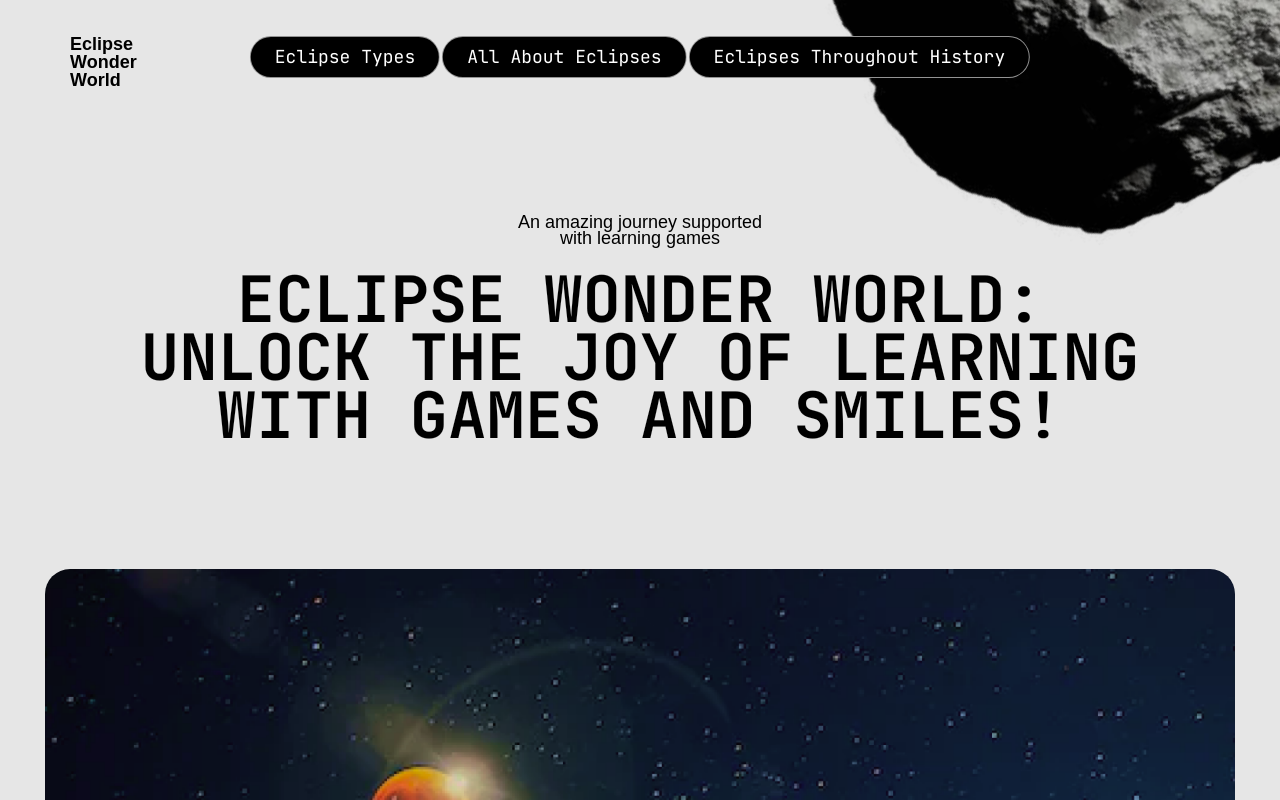
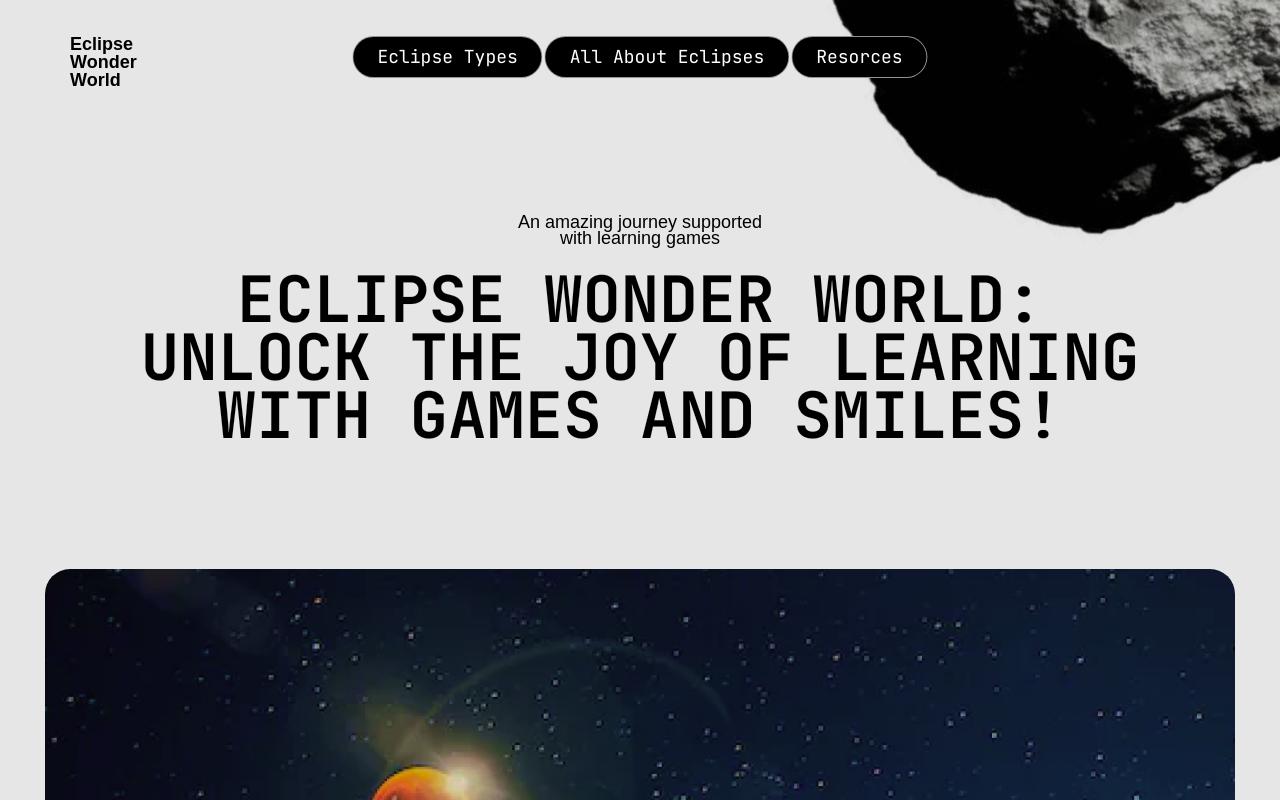
Before and after one commit to MOAZ-DEV/eclipsewonderworld, a React (Vite) app: page /eclipsewonderworld/home in a window 1280 px wide. Built offline with nearby package versions, Linux system fonts and the light colour scheme.

Commit message:
:ambulance:

```diff
--- a/src/components/Footer.tsx
+++ b/src/components/Footer.tsx
@@ -7,14 +7,14 @@ export const Footer = () => <footer>
             This website made with team full with passion. Targeted to deliver knowledge to the young generation!</h3>
         <div className="wrap">
             <div className="video">
-                <video src={lnv} autoPlay={true} playsInline={true} loop={true} ></video>
+                <video src={lnv} autoPlay={true} playsInline={true} loop={true} controls></video>
                 <h4 className="HR18">
                     Some eclipses could cause eye damage to us. Get know to it and learn how to avoid getting harm from it.</h4>
             </div>
             <ul>
                 <li className="BR14"><a href="/eclipsewonderworld/eclipse_types">Eclipse Types</a></li>
                 <li className="BR14"><a href="/eclipsewonderworld/about_eclipses_page">All About Eclipses</a></li>
-                <li className="BR14"><a href="/eclipsewonderworld/eclipses_throughout_history">Eclipses Throughout History</a></li>
+                <li className="BR14"><a href="/eclipsewonderworld/resorces">Resorces</a></li>
             </ul>
         </div>
     </div>
--- a/src/components/NavBar.tsx
+++ b/src/components/NavBar.tsx
@@ -6,6 +6,6 @@ export const NavBar = () => <nav>
     <ul>
         <li className="BR14"><a href="/eclipsewonderworld/eclipse_types">Eclipse Types</a></li>
         <li className="BR14"><a href="/eclipsewonderworld/about_eclipses_page">All About Eclipses</a></li>
-        <li className="BR14"><a href="/eclipsewonderworld/eclipses_throughout_history">Eclipses Throughout History</a></li>
+        <li className="BR14"><a href="/eclipsewonderworld/resorces">Resorces</a></li>
     </ul>
 </nav>
--- a/src/components/PNL.tsx
+++ b/src/components/PNL.tsx
@@ -12,7 +12,7 @@ export const PNL = () => <div className="pnlWrap">
                 Eclipse Concentration </h5>
             <h6 className="BM12" >
                 A shoting game based on space and preventing earth from invaders</h6></a></li>
-        <li><a href="https://mohammedhamdy102003.github.io/game /">
+        <li><a href="https://mohammedhamdy102003.github.io/game/">
             <svg width="13" height="14" viewBox="0 0 13 14" fill="none" xmlns="http://www.w3.org/2000/svg">
                 <path d="M0.5 13L12.5 1M12.5 1H1.5M12.5 1V11" stroke="black" /></svg>
             <h5 className="BB18">
--- a/src/main.tsx
+++ b/src/main.tsx
@@ -5,7 +5,7 @@ import { createBrowserRouter, RouterProvider } from 'react-router-dom'
 import { HomePage } from './pages/HomePage.tsx'
 import { YouAreLost } from './pages/YouAreLost.tsx'
 import { EclipseTypesPage } from './pages/EclipseTypesPage.tsx'
-import { EclipsesThroughoutHistory } from './pages/EclipsesThroughoutHistory.tsx'
+import { ResorcesPage } from './pages/ResorcesPage.tsx'
 import { AboutEclipsesPage } from './pages/AboutEclipsesPage.tsx'
 import { MatchingGame } from './games/MatchingGame/Game.tsx'
 
@@ -18,7 +18,7 @@ const router = createBrowserRouter([{
     {      path: "/eclipsewonderworld/home", element: <HomePage />},
     {      path: "/eclipsewonderworld/about_eclipses_page", element: <AboutEclipsesPage />},
     {      path: "/eclipsewonderworld/eclipse_types", element: <EclipseTypesPage />},
-    {      path: "/eclipsewonderworld/eclipses_throughout_history", element: <EclipsesThroughoutHistory />},
+    {      path: "/eclipsewonderworld/resorces", element: <ResorcesPage />},
     {      path: "/eclipsewonderworld/game/eclipse_matching", element: <MatchingGame />},
   ]
 }])
--- a/src/pages/EclipsesThroughoutHistory.tsx
+++ b/src/pages/ResorcesPage.tsx
@@ -7,7 +7,9 @@ import { useEffect, useRef } from "react";
 import { Footer } from "../components/Footer.tsx";
 import { PNL } from "../components/PNL.tsx";
 
-export const EclipsesThroughoutHistory = (_props: any) => {
+import vid  from "../assets/DesignRes/lnv.mp4";
+
+export const ResorcesPage = (_props: any) => {
     let gphcxel: gsap.TweenTarget = useRef<HTMLSpanElement>(null),
         intro: gsap.TweenTarget = useRef<HTMLSpanElement>(null),
         introimg: gsap.TweenTarget = useRef<HTMLSpanElement>(null),
@@ -46,9 +48,7 @@ export const EclipsesThroughoutHistory = (_props: any) => {
 
         <div className="contentWrap">
             <div className="HB36">
-                <h3>Famous Eclipses</h3>
-                <h3>Throughout</h3>
-                <h3>History</h3>
+                <h3>Resorces</h3>
             </div>
             <div>
                 <h5 className="HB24">
@@ -61,6 +61,7 @@ export const EclipsesThroughoutHistory = (_props: any) => {
                     The Eclipse That United America:</h5>
                 <p className="BM14">
                     On August 21, 2017, a total solar eclipse traversed the United States from coast to coast, capturing the nation's attention. Millions of people flocked to the path of totality, creating a shared experience that united Americans from diverse backgrounds. This eclipse emphasized the power of celestial events to bring people together in awe and wonder, fostering a sense of unity and appreciation for the natural world.</p>
+                <video src={vid} controls autoPlay={true} playsInline={true} loop={true}></video>
                 <h5 className="HB24">
                     Eclipses as Historical Markers:</h5>
                 <p className="BM14">
@@ -78,53 +79,3 @@ export const EclipsesThroughoutHistory = (_props: any) => {
         <Footer />
     </div>;
 }
-
-/**
-
-
-
-
-
-
-
-
-
-
- * <p className="BM12">
-                    Credits. <br />
-                    Moaaz - Mohammed - Sandy - Sara</p>
- *
- How_to_Safely_Watch_a_Solar_Eclipse_ExonFXrnHKE_298
- *
- * Some eclipses could cause eye damage to us. Get know to it and learn how to avoid getting harm from it
-
-<div className="paperWrap">
-            <img src={exp} alt="" />
-            <section>
-                <p className="BM14">The phenomena of an eclipse</p>
-                <div className="BR18">
-                    <h4>
-                        A solar eclipse occurs when the Moon passes directly between the Earth and the Sun,
-                        blocking the Sun's light and creating a dark shadow on the Earth. A lunar eclipse occurs when
-                        the Earth's shadow falls on the Moon, causing it to appear darker during this period.
-                        Depending on the location, the duration of the eclipse can range from a few minutes
-                        to several hours.</h4>
-                    <h4>
-                        The phenomenon of an eclipse refers to the event when the Moon passes between the Earth
-                        and Sun and blocks the light that reaches the Earth. Eclipses can be categorized into
-                        two types: solar and lunar.</h4>
-                </div>
-            </section>
-        </div>
-
-
-Intro
-Mechanics of an eclipse
-Solar vs lunar
-Safety while watching an eclipse
-
-
-
-
-
- */
--- a/src/pages/styling.scss
+++ b/src/pages/styling.scss
@@ -139,6 +139,10 @@
 
             max-width: 1450px;
 
+            video {
+                max-width: 100%;
+            }
+
         &.lostPage {
             align-items: center !important;
             justify-content: center;
```
